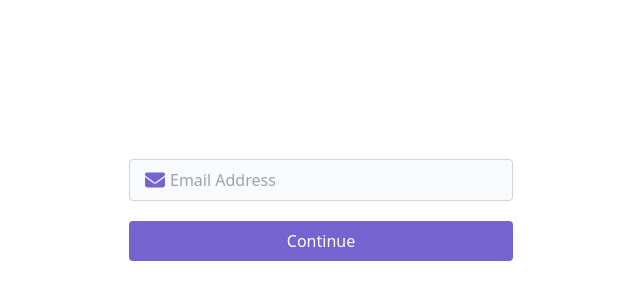
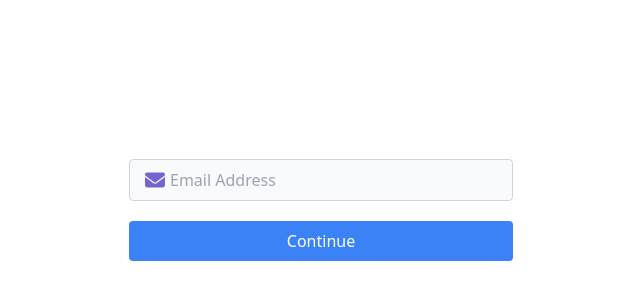
Before and after one commit to Onidamilola/alphageek, a React (Create React App) app: page /page1 in a window 1280 px wide. Shown: the part 190-490 px from the top of the page, without its empty margins (319-959 px from the left). Built offline with nearby package versions, Linux system fonts and the light colour scheme.

Commit message:
changed button color for page1 and 2

```diff
--- a/src/pages/forgot_password/page1.jsx
+++ b/src/pages/forgot_password/page1.jsx
@@ -50,7 +50,7 @@ const Page1 = () => {
           />
            <FontAwesomeIcon icon={faEnvelope} className="absolute top-1/2 left-4 transform -translate-y-1/2 text-[#7563d0] text-xl" />
         </div>
-        <button type="submit" className="w-full py-2 px-4 bg-[#7563d0] text-white rounded hover:bg-blue-600 focus:outline-none focus:bg-blue-600">Continue</button>
+        <button type="submit" className="w-full py-2 px-4 bg-blue-500 text-white rounded hover:bg-blue-500 focus:outline-none focus:bg-blue-600">Continue</button>
       </form>
       {message && <p>{message}</p>}
       <ToastContainer position="top-right" autoClose={2000} hideProgressBar newestOnTop closeOnClick rtl pauseOnFocusLoss draggable pauseOnHover />
--- a/src/pages/forgot_password/page2.jsx
+++ b/src/pages/forgot_password/page2.jsx
@@ -129,7 +129,7 @@ const Page2 = () => {
             />
           )}
         </div>
-        <button type="submit" className="w-full py-2 px-4 bg-[#7563d0] text-white rounded hover:bg-blue-600 focus:outline-none focus:bg-blue-600">Reset Password</button>
+        <button type="submit" className="w-full py-2 px-4 bg-blue-500 text-white rounded hover:bg-blue-600 focus:outline-none focus:bg-blue-600">Reset Password</button>
       </form>
 
 
```
